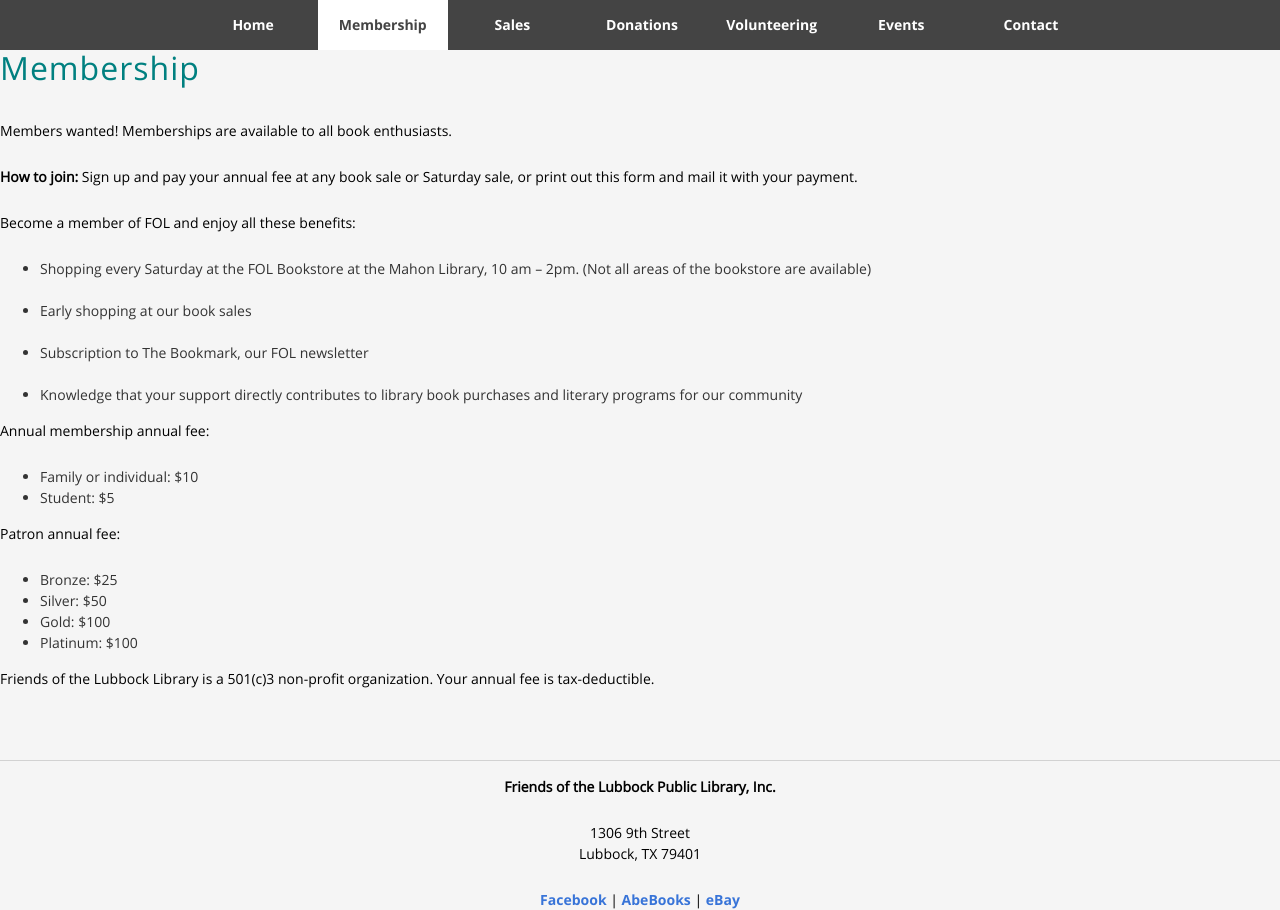
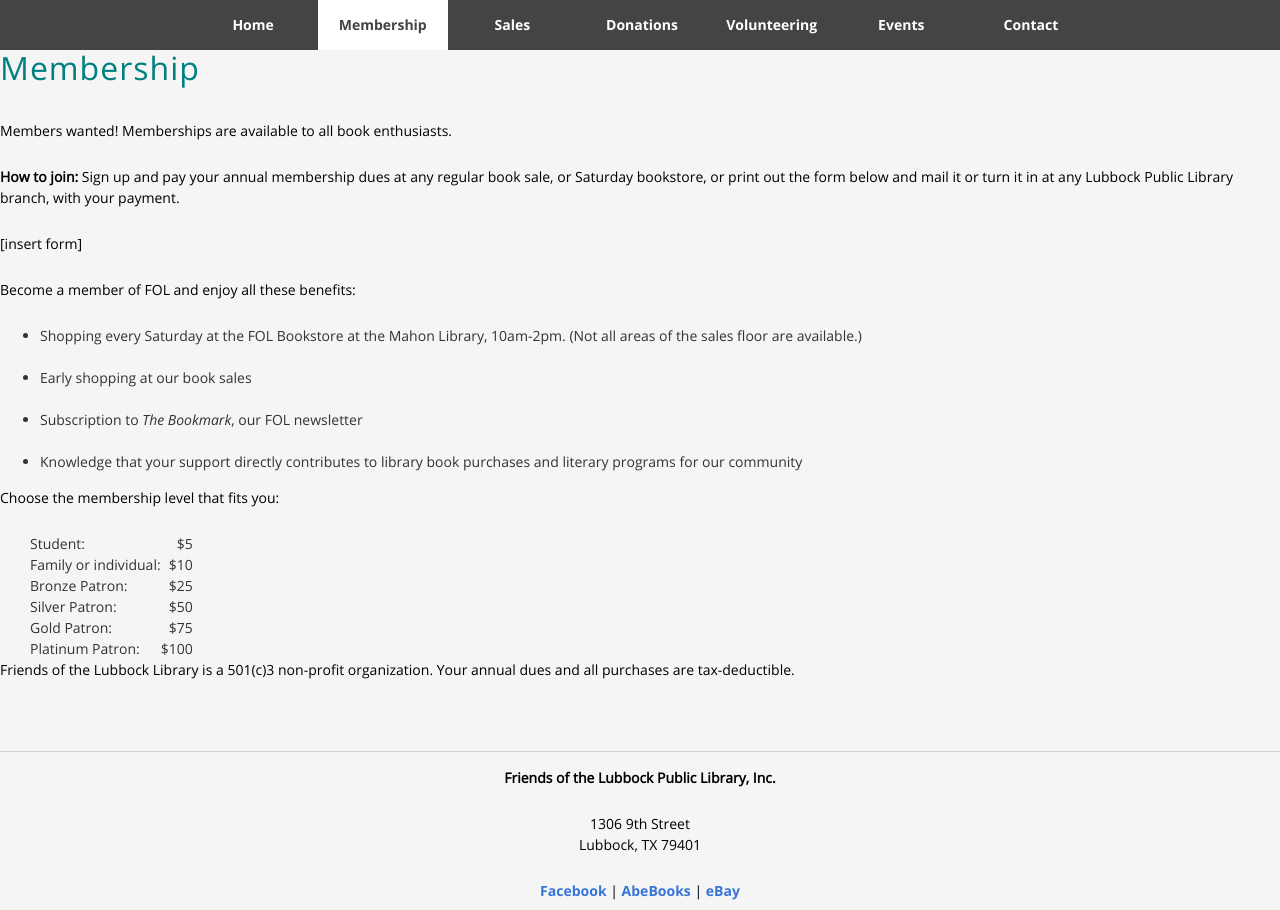
Before and after one commit to lubbockfol/lubbockfol.github.io, a Jekyll site: the page membership.html, which Jekyll copies as it is, in a window 1280 px wide. Built offline with Jekyll 4.4.1, drawn with Linux system fonts in a browser that asks for light colours.

Commit message:
Add files via upload

```diff
--- a/membership.html
+++ b/membership.html
@@ -25,32 +25,49 @@
 <div class="margin">
 <h1 id="fol-membership" style="color: teal; font-size: 24pt">Membership</h1>
 <p>Members wanted! Memberships are available to all book enthusiasts.</p>
-
-<p><strong>How to join:</strong> Sign up and pay your annual fee at any book sale or Saturday sale, or print out this form and mail it with your payment.</p>
-
+<p><strong>How to join:</strong> Sign up and pay your annual membership dues at any regular book sale, or Saturday bookstore, or print out the form below and mail it or turn it in at any Lubbock Public Library branch, with your payment.</p>
+<p>[insert form] </p>
 <p>Become a member of FOL and enjoy all these benefits:</p>
 <ul>
-  <li>Shopping every Saturday at the FOL Bookstore at the Mahon Library, 10 am – 2pm. (Not all areas of the bookstore are available)<br /><br /></li>
+  <li>Shopping every Saturday at the FOL Bookstore at the Mahon Library, 10am-2pm. (Not all areas of the sales floor are available.)<br /><br /></li>
   <li>Early shopping at our book sales<br /><br /></li>
-  <li>Subscription to The Bookmark, our FOL newsletter<br /><br /></li>
+  <li>Subscription to <em>The Bookmark</em>, our FOL newsletter<br /><br /></li>
   <li>Knowledge that your support directly contributes to library book purchases and literary programs for our community</li>
 </ul>
 
-<p>Annual membership annual fee:</p>
-<ul>
-  <li>Family or individual: $10</li>
-  <li>Student:               $5</li>
-</ul>
+<p>Choose the membership level that fits you:</p>
+<div style="padding-left: 30px;">
+<table border="0" cellspacing="0" cellpadding="5" summary="FOL membership levels" role="presentation">
+<tbody>
+<tr valign="top">
+<td>Student:</td>
+<td align="right">$5</td>
+</tr>
+<tr valign="top">
+<td>Family or individual:</td>
+<td align="right">$10</td>
+</tr>
+<tr valign="top">
+<td>Bronze Patron:</td>
+<td align="right">$25</td>
+</tr>
+<tr valign="top">
+<td>Silver Patron:</td>
+<td align="right">$50</td>
+</tr>
+<tr valign="top">
+<td>Gold Patron:</td>
+<td align="right">$75</td>
+</tr>
+<tr valign="top">
+<td>Platinum Patron:</td>
+<td align="right">$100</td>
+</tr>
+</tbody>
+</table>
+</div>
 
-<p>Patron annual fee:</p>
-<ul>
-  <li>Bronze:               $25</li>
-  <li>Silver:               $50</li>
-  <li>Gold:                $100</li>
-  <li>Platinum:            $100</li>
-</ul>
-
-<p>Friends of the Lubbock Library is a 501(c)3 non-profit organization. Your annual fee is tax-deductible.</p>
+<p>Friends of the Lubbock Library is a 501(c)3 non-profit organization. Your annual dues and all purchases are tax-deductible.</p>
 <p>&nbsp;</p>
 
 </div>
```
Also changed, not shown: contact.html (+12 -17 lines), donations.html (+30 -3 lines), events.html (+7 -5 lines), sales.html (+5 -10 lines), volunteer.html (+33 -5 lines).
